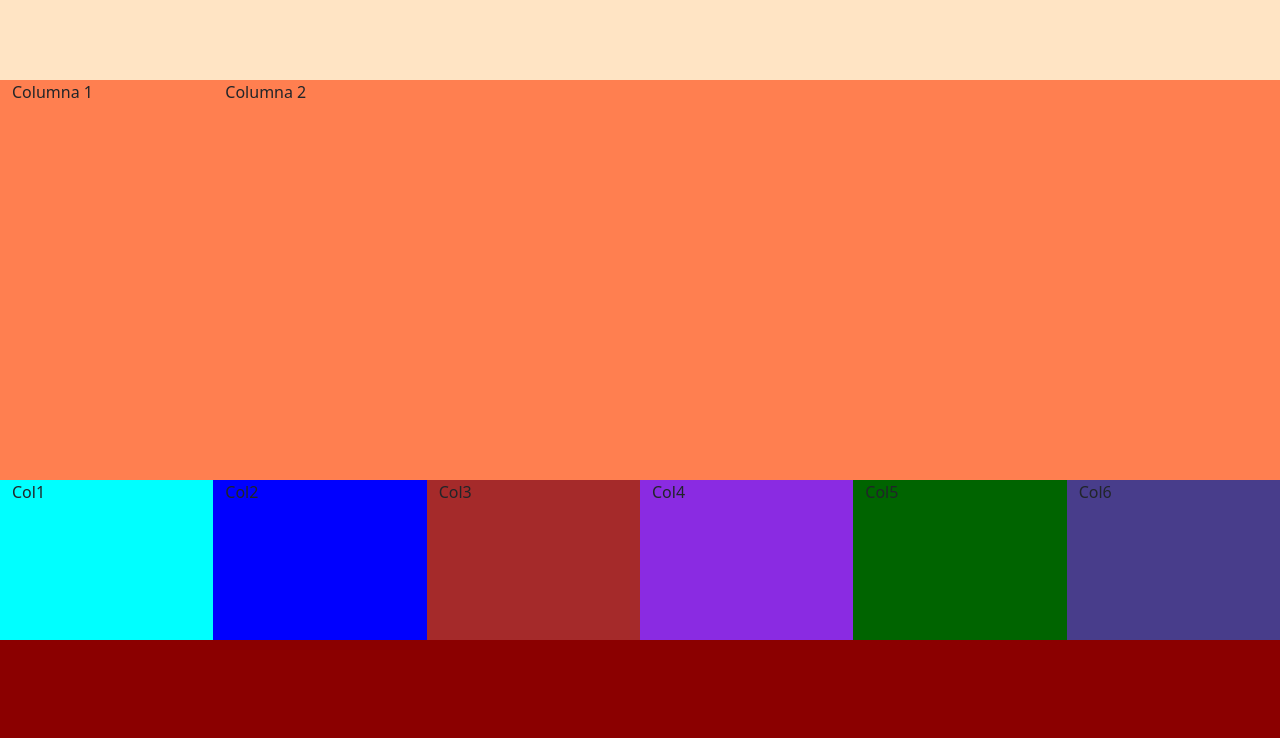
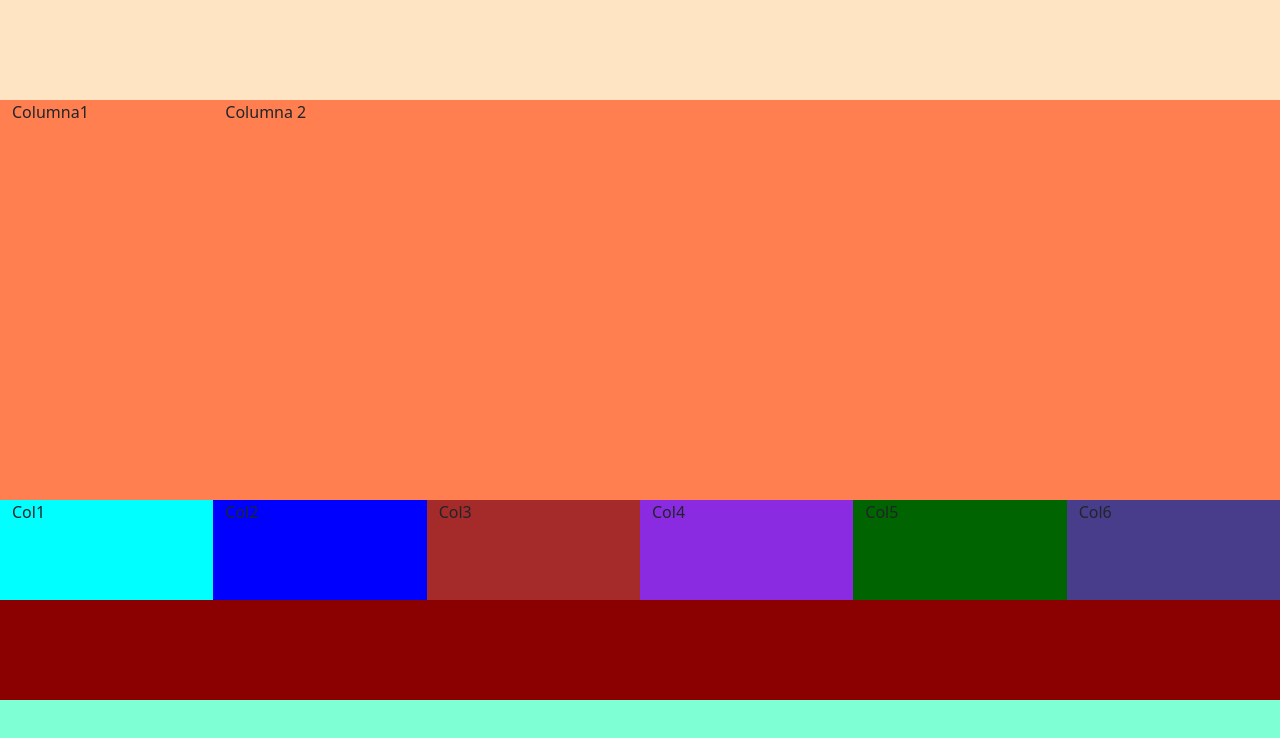
Before and after one commit to s0usaa/dav-geekshub-fsd-bootstrap-2401, a plain HTML site: page index.html in a window 1280 px wide. Drawn offline with nearby package versions, Linux system fonts and the light colour scheme.

Commit message:
Prueba finalizada boostrap

```diff
--- a/css/style.css
+++ b/css/style.css
@@ -1,53 +1,48 @@
 body{
     background-color: aquamarine;
-    height: 100vh;
 }
 
-.box1{
-    height: 10%;
+.col-head{
+    height: 100px;
     background-color: bisque;
 }
 
-.box2{
-    height: 50%;
+.col-main{
+    height: 400px;
     background-color: coral;
 }
 
-.box3{
-    height: 20%;
-    background-color: grey;
-}
-
-.box4{
-    height: 20%;
+.footer-col{
+    height: 100px;
     background-color: darkred;
 }
 
-.box5{
+.box-5{
     background-color: aqua;
-    /* height: 100%; */
+    height: 100px;
 }
 
-.box6{
+.box-6{
     background-color: blue;
+    height: 100px;
 }
 
-.box7{
+.box-7{
     background-color: brown;
+    height: 100px;
 }
 
-.box8{
+.box-8{
     background-color: blueviolet;
+    height: 100px;
 }
 
-.box9{
+.box-9{
     background-color: darkgreen;
+    height: 100px;
 }
 
-.box10{
+.box-10{
     background-color: darkslateblue;
+    height: 100px;
 }
-
-.prueba {
-    height: 100%;
-}
--- a/index.html
+++ b/index.html
@@ -21,27 +21,31 @@
   <body>
     <!-- header -->
     <div class="container-fluid box1">
-      <div class="row"></div>
+      <div class="row">
+        <div class="col col-head"></div>
+      </div>
     </div>
     <!-- main -->
     <div class="container-fluid box2">
       <div class="row">
-        <div class="col-lg-2 col-sm-6">Columna 1</div>
-        <div class="col-lg col-sm-6">Columna 2</div>
+        <div class="col-lg-2 col-sm-6 col-main">Columna1</div>
+        <div class="col-lg col-sm-6 col-main">Columna 2</div>
       </div>
     </div>
     <div class="container-fluid box3">
-     <div class="row prueba">
-      <div class="col-lg col-sm-6 box5">Col1</div>
-      <div class="col-lg col-sm-6 box6">Col2</div>
-      <div class="col-lg col-sm-6 box7">Col3</div>
-      <div class="col-lg col-sm-6 box8">Col4</div>
-      <div class="col-lg col-sm-6 box9">Col5</div>
-      <div class="col-lg col-sm-6 box10">Col6</div>
+     <div class="row">
+      <div class="col-6 col-lg box-5">Col1</div>
+      <div class="col-6 col-lg box-6">Col2</div>
+      <div class="col-6 col-lg box-7">Col3</div>
+      <div class="col-6 col-lg box-8">Col4</div>
+      <div class="col-6 col-lg box-9">Col5</div>
+      <div class="col-6 col-lg box-10">Col6</div>
     </div>
     </div>
     <div class="container-fluid box4">
-      <div class="row"></div>
+      <div class="row">
+        <div class="col footer-col"></div>
+      </div>
     </div>
   </body>
 </html>
```
